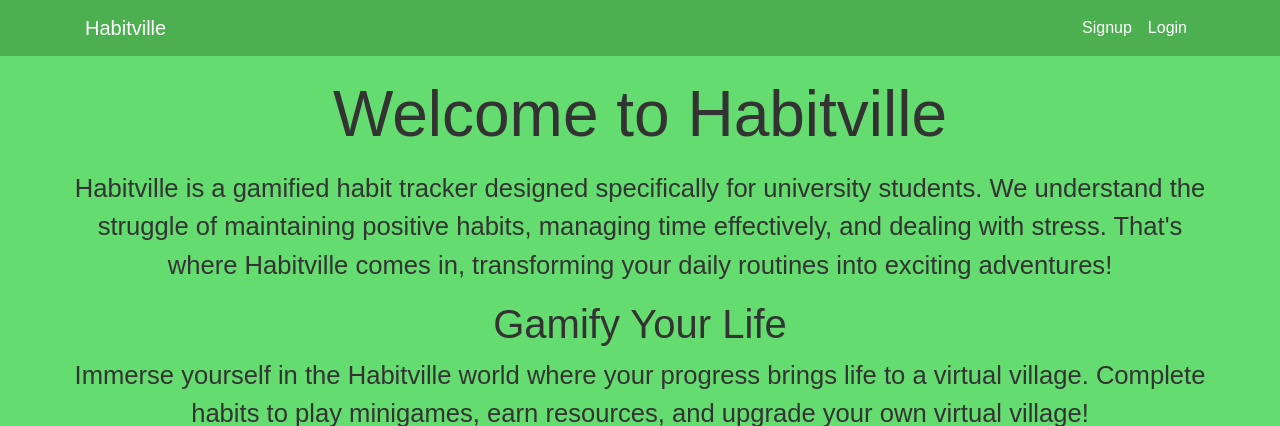
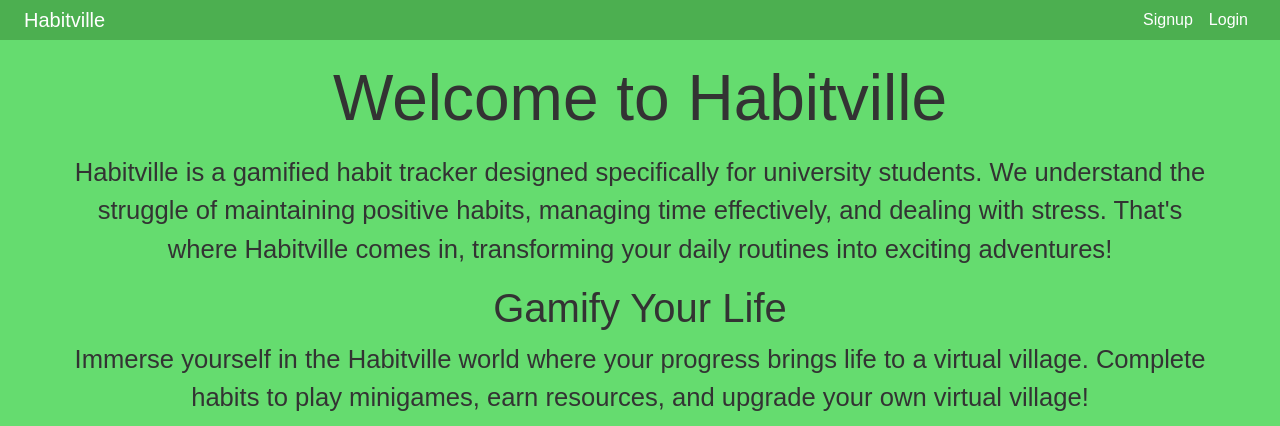
Before and after one commit to Mujahidul46/FYP_habitville, a Django app: page / in a window 1280 px wide. Shown: the top 426 px of the page. Run offline with Django 4.2, Linux system fonts and the light colour scheme; some libraries are stand-ins or nearby versions.

Commit message:
made navbar contents start from ends

```diff
--- a/api/templates/base.html
+++ b/api/templates/base.html
@@ -23,6 +23,7 @@
 
         .navbar-custom {
             background-color: #4CAF50;
+            padding: 0 1.5rem;
         }
 
         .navbar-custom .navbar-brand,
@@ -105,7 +106,6 @@
 <body>
     <div id="app">
     <nav class="navbar navbar-expand-lg navbar-custom">
-        <div class="container">
         <a class="navbar-brand" href="{% url 'main_spa' %}">Habitville</a>
         <div class="collapse navbar-collapse" id="navbarNav">
             <ul class="navbar-nav ml-auto">
@@ -122,7 +122,6 @@
                 </li>
                 {% endif %}
             </ul>
-            </div>
         </div>
     </nav>
 
```
Also changed, not shown: frontend/src/App.vue (+2 -6 lines). Lines whose indentation alone changed are shown as unchanged.
